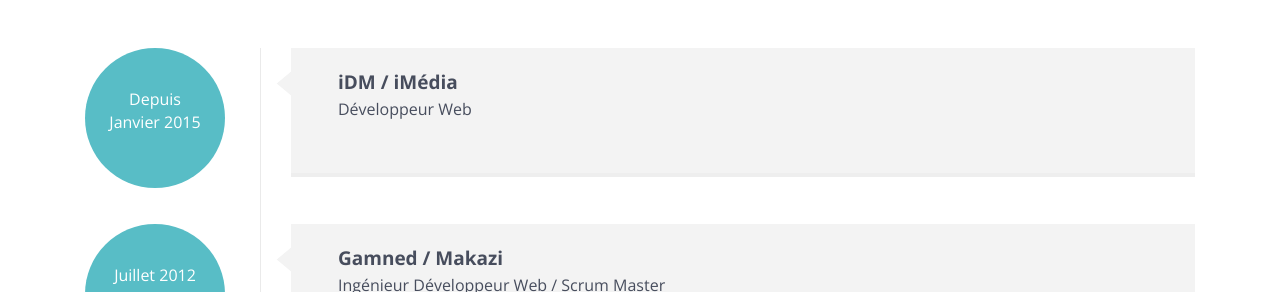
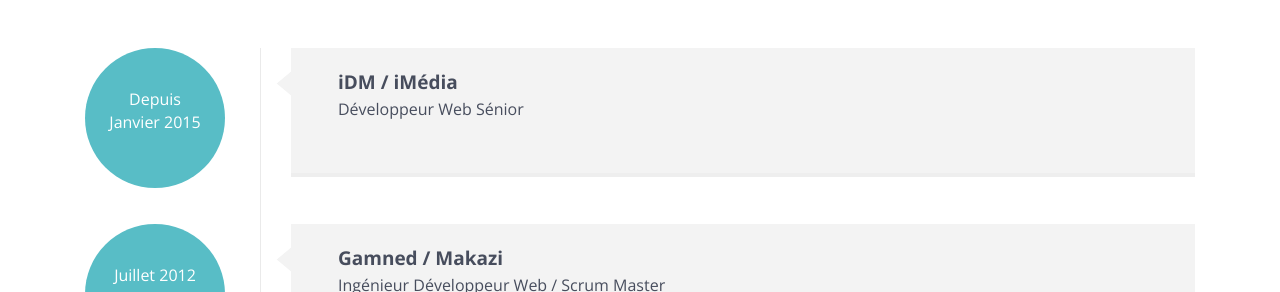
Before and after one commit to PaskR/PaskR.fr, a Jekyll site: the page built from cv.html, in a window 1280 px wide and 900 px high, scrolled down 2110 px. Shown: the part 162-454 px from the top of the window. Built offline with Jekyll 4.4.1, drawn with Linux system fonts in a browser that asks for light colours; nearby versions of some CDN libraries.

Commit message:
Update cv.html

```diff
--- a/cv.html
+++ b/cv.html
@@ -119,7 +119,7 @@
                 <div class="arrowpart"></div>
                 <div class="details">
                     <h4>iDM / iMédia</h4>
-                    <h5>Développeur Web</h5>
+                    <h5>Développeur Web Sénior</h5>
                     <p>&nbsp;</p>
                 </div>
             </div>
```
